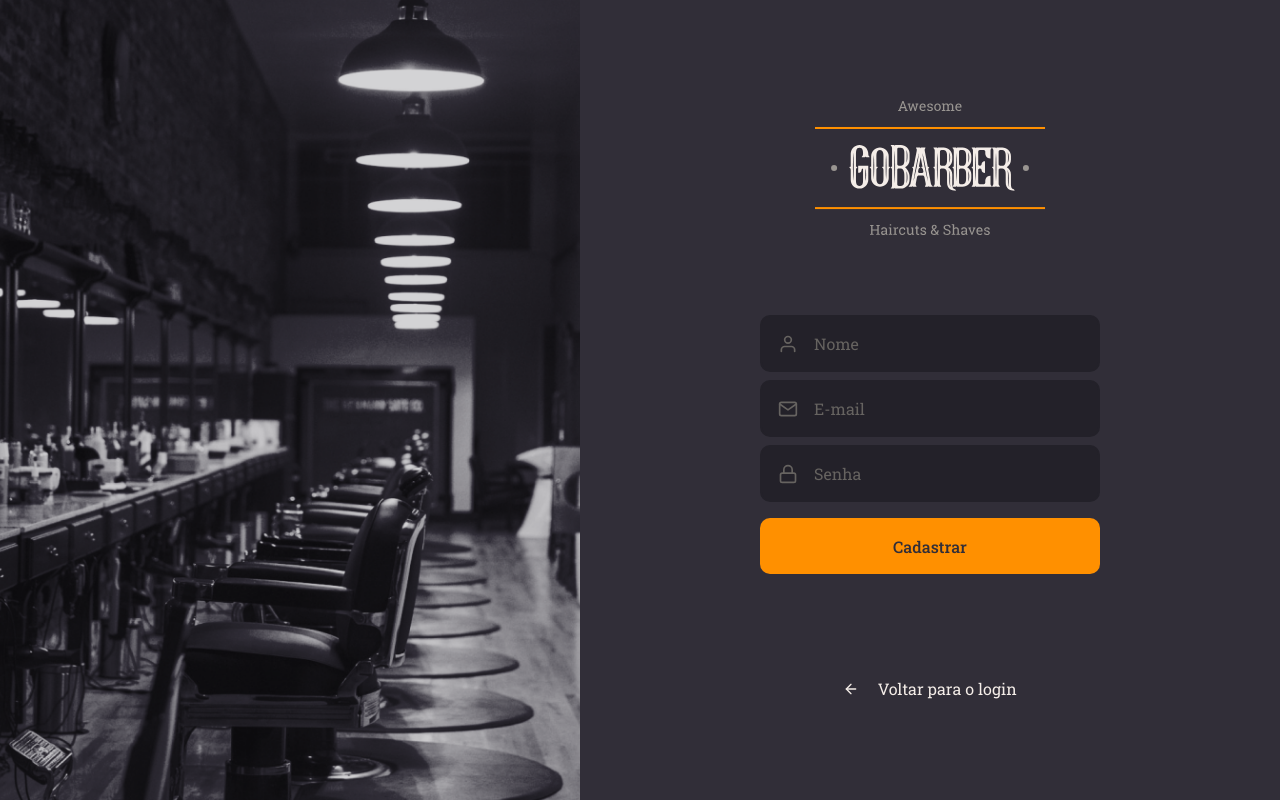
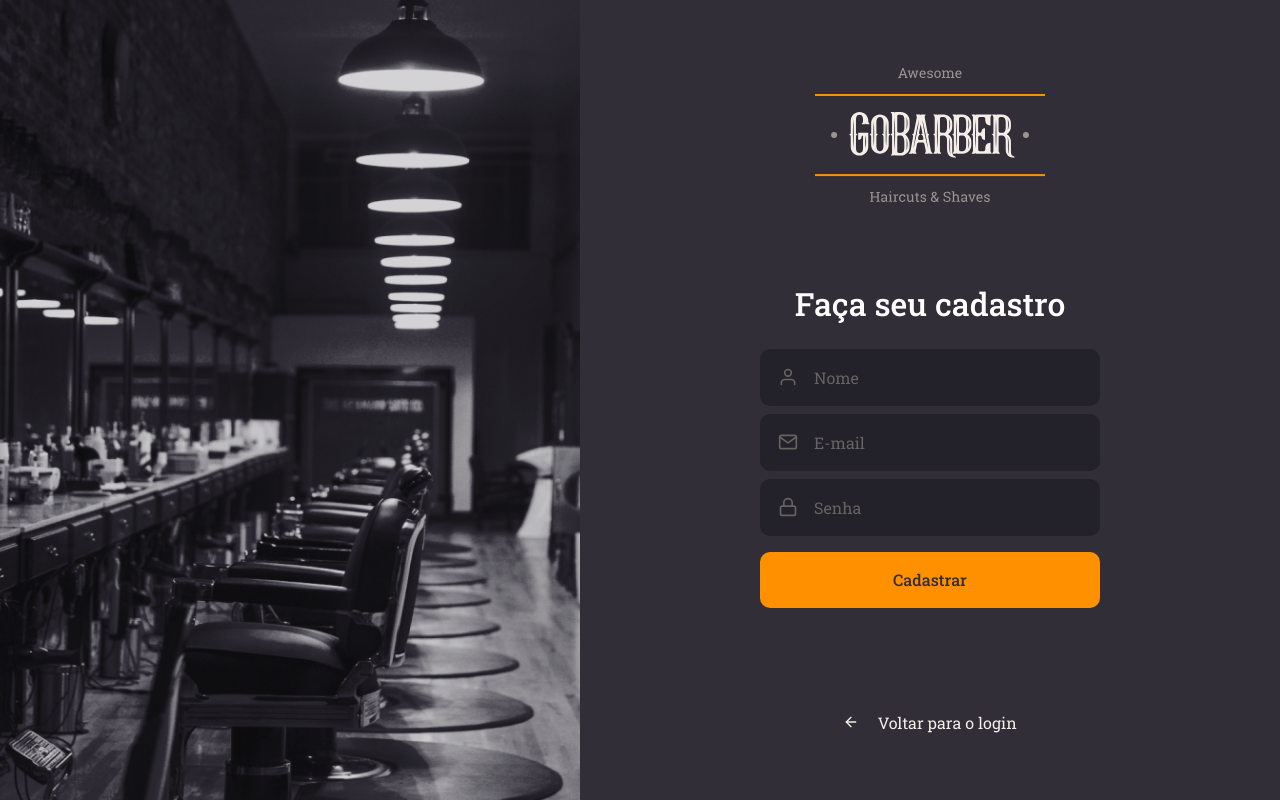
Before and after one commit to AntonioNtV/goBarber-frontend, a React (Create React App) app: page / in a window 1280 px wide. Built offline with nearby package versions, Linux system fonts and the light colour scheme.

Commit message:
Adding form title

```diff
--- a/src/pages/Signup/index.tsx
+++ b/src/pages/Signup/index.tsx
@@ -15,6 +15,8 @@ const Signup: React.FC = () => (
       <Content>
         <img src={logoImg} alt="goBarber" />
         <form>
+
+          <h1>Faça seu cadastro</h1>
           <Input name="username" icon={FiUser} placeholder="Nome" />
           <Input name="email" icon={FiMail} placeholder="E-mail" />
           <Input name="password" icon={FiLock} type="password" placeholder="Senha" />
--- a/src/pages/Signup/styles.ts
+++ b/src/pages/Signup/styles.ts
@@ -21,6 +21,10 @@ const Content = styled.div`
     margin: 80px 0;
     width: 340px;
     text-align: center;
+
+    h1 {
+      margin-bottom: 24px;
+    }
   }
 
   > a {
```
